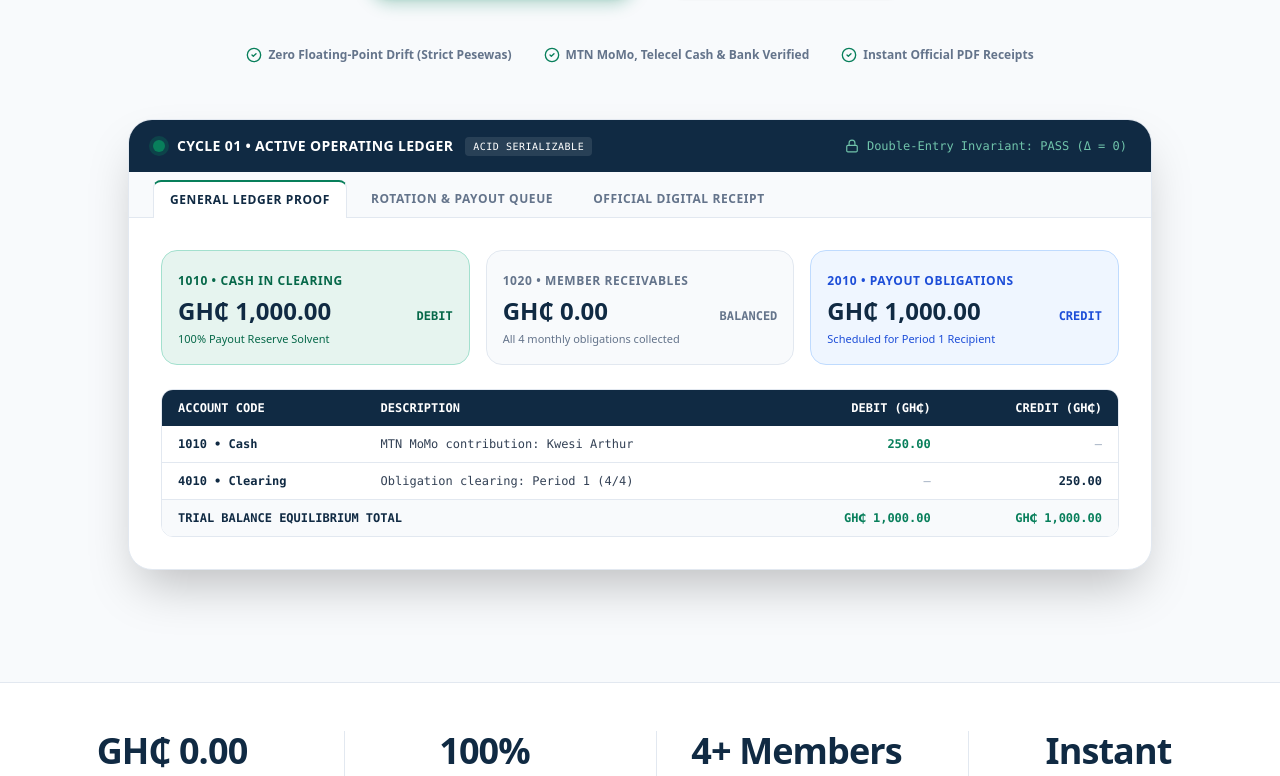
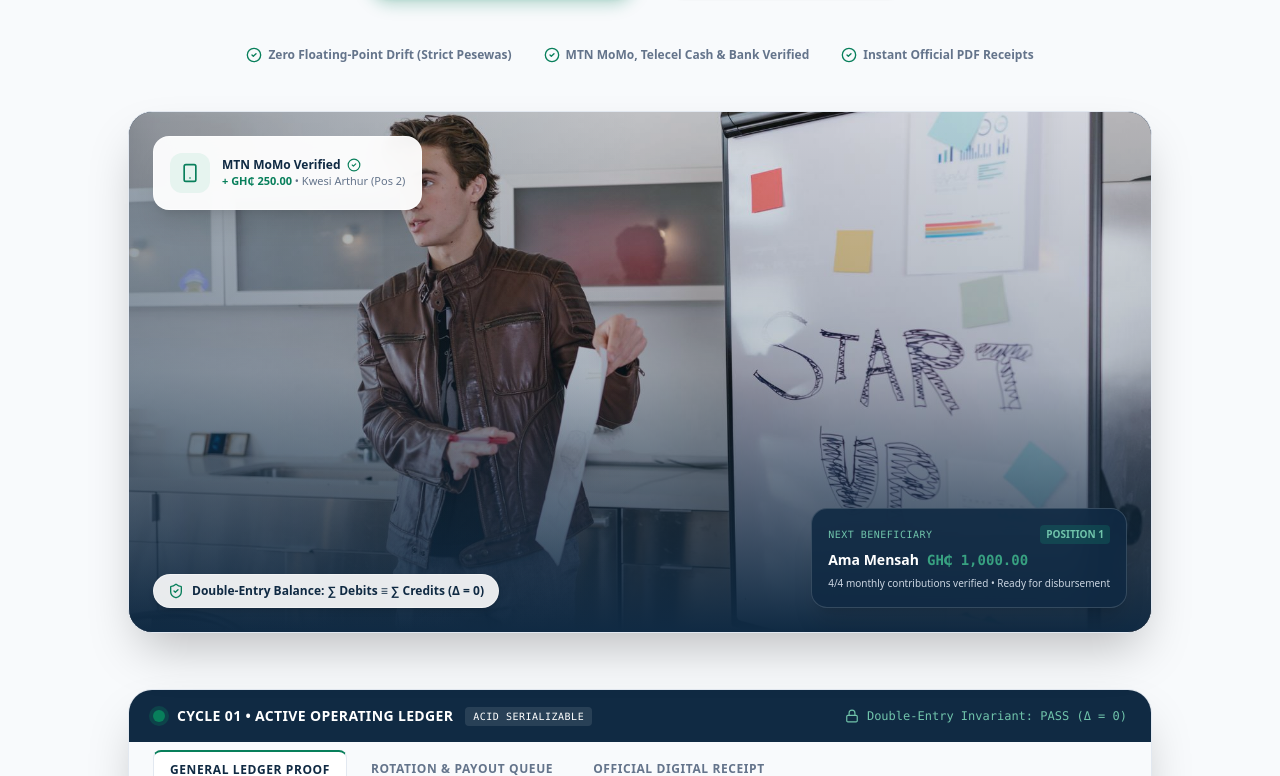
Before and after one commit to Cob2024/rscms, a Next.js app: page / in a window 1280 px wide. Shown: the part 664-1440 px from the top of the page. Built offline with nearby package versions, Linux system fonts and the light colour scheme.

Commit message:
feat(landing): add authentic high-res hero community visual with floating live financial badges

```diff
--- a/src/app/page.tsx
+++ b/src/app/page.tsx
@@ -2,6 +2,7 @@
 
 import React, { useState } from "react";
 import Link from "next/link";
+import Image from "next/image";
 import {
   ShieldCheck,
   ArrowRight,
@@ -188,6 +189,65 @@ export default function LandingPage() {
               <div className="flex items-center gap-1.5">
                 <CheckCircle2 className="w-4 h-4 text-[#087F5B]" />
                 <span>Instant Official PDF Receipts</span>
+              </div>
+            </div>
+          </div>
+
+          {/* ─── CINEMATIC HERO VISUAL WITH LIVE FINANCIAL OVERLAYS ─── */}
+          <div className="mt-12 max-w-5xl mx-auto relative">
+            <div className="relative rounded-3xl overflow-hidden shadow-2xl border border-[#E2E8F0] bg-[#102A43]">
+              <div className="relative h-[320px] sm:h-[460px] md:h-[520px] w-full">
+                <Image
+                  src="/images/hero-community.jpg"
+                  alt="Young Ghanaian professionals collaborating on group savings and mobile finance"
+                  fill
+                  priority
+                  className="object-cover object-center opacity-90 transition-transform duration-700 hover:scale-105"
+                />
+                {/* Ambient vignette and protective gradients */}
+                <div className="absolute inset-0 bg-gradient-to-t from-[#102A43] via-[#102A43]/20 to-transparent" />
+                <div className="absolute inset-0 bg-gradient-to-r from-[#102A43]/30 via-transparent to-transparent" />
+
+                {/* Floating Micro-Badge Top Left: Verified Mobile Money Payment */}
+                <div className="absolute top-4 left-4 sm:top-6 sm:left-6 backdrop-blur-md bg-white/95 border border-white/60 p-3 sm:p-4 rounded-2xl shadow-xl flex items-center gap-3">
+                  <div className="w-10 h-10 rounded-xl bg-[#E6F4EF] flex items-center justify-center text-[#087F5B] font-bold">
+                    <Smartphone className="w-5 h-5" />
+                  </div>
+                  <div>
+                    <div className="flex items-center gap-1.5">
+                      <span className="text-xs font-bold text-[#102A43]">MTN MoMo Verified</span>
+                      <CheckCircle2 className="w-3.5 h-3.5 text-[#087F5B]" />
+                    </div>
+                    <p className="text-[11px] font-semibold text-[#087F5B]">
+                      + GH₵ 250.00 <span className="text-[#64748B] font-normal">• Kwesi Arthur (Pos 2)</span>
+                    </p>
+                  </div>
+                </div>
+
+                {/* Floating Micro-Badge Bottom Right: Next Guaranteed Payout */}
+                <div className="absolute bottom-4 right-4 sm:bottom-6 sm:right-6 backdrop-blur-md bg-[#102A43]/90 text-white border border-white/15 p-3.5 sm:p-4 rounded-2xl shadow-xl space-y-1.5 max-w-[280px] sm:max-w-none">
+                  <div className="flex items-center justify-between gap-4">
+                    <span className="text-[10px] font-mono uppercase tracking-wider text-emerald-300">
+                      NEXT BENEFICIARY
+                    </span>
+                    <span className="text-[10px] font-bold px-1.5 py-0.5 rounded bg-emerald-500/20 text-emerald-300">
+                      POSITION 1
+                    </span>
+                  </div>
+                  <div className="text-sm font-extrabold text-white flex items-center gap-2">
+                    <span>Ama Mensah</span>
+                    <span className="text-emerald-400 font-mono">GH₵ 1,000.00</span>
+                  </div>
+                  <p className="text-[10px] text-slate-300">
+                    4/4 monthly contributions verified • Ready for disbursement
+                  </p>
+                </div>
+
+                {/* Bottom Left Pill: Invariant guarantee */}
+                <div className="hidden sm:inline-flex absolute bottom-6 left-6 backdrop-blur-md bg-white/90 border border-white/40 px-3.5 py-2 rounded-full items-center gap-2 text-xs font-semibold text-[#102A43] shadow-md">
+                  <ShieldCheck className="w-4 h-4 text-[#087F5B]" />
+                  <span>Double-Entry Balance: ∑ Debits ≡ ∑ Credits (Δ = 0)</span>
+                </div>
               </div>
             </div>
           </div>
```
Also changed, not shown: public/images/hero-community.jpg (added), public/images/hero-momo-user.jpg (added).
